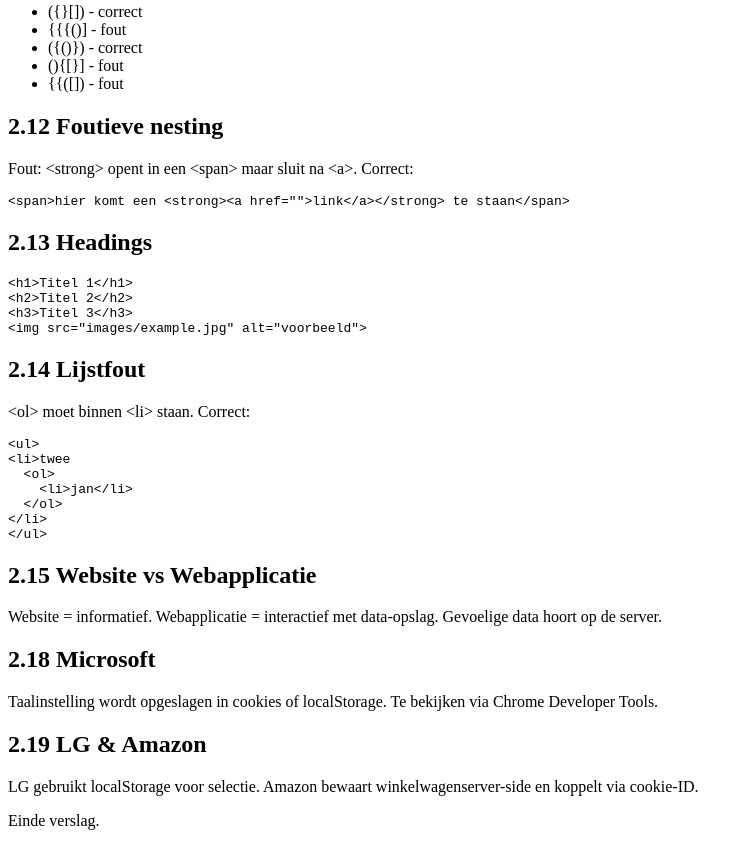
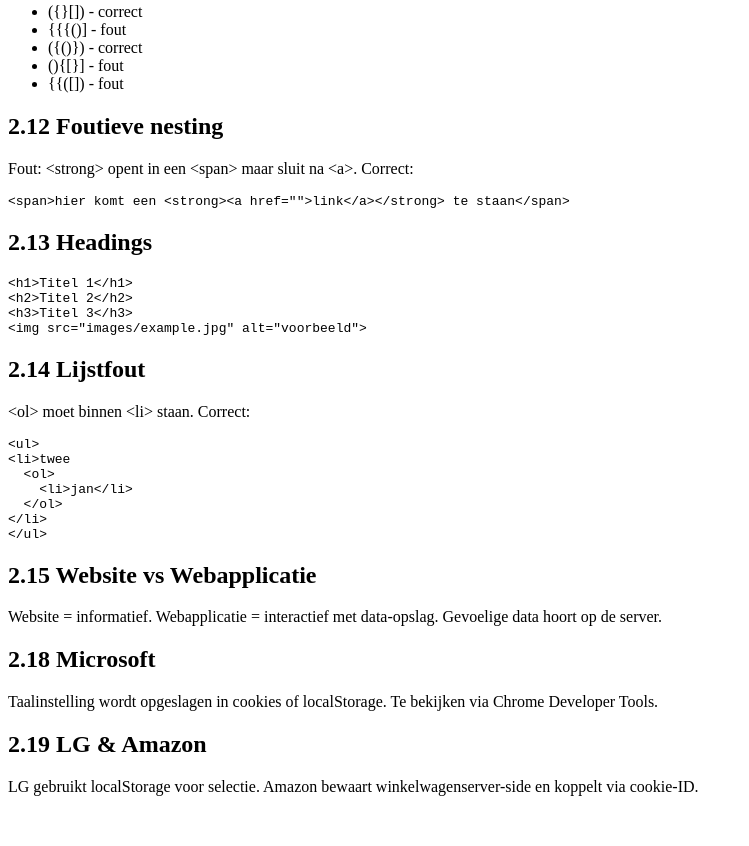
Before and after one commit to r1121377/webdevelopment, a plain HTML site: page index.html in a window 1280 px wide. Shown: the part 680-1526 px from the top of the page, without its empty margins (0-749 px from the left). After the commit the page ends 1492 px from the top, so only its background shows below. Drawn offline with Linux system fonts and the light colour scheme.

Commit message:
Update index.html

```diff
--- a/index.html
+++ b/index.html
@@ -72,7 +72,5 @@
 
 <h2>2.19 LG &amp; Amazon</h2>
 <p>LG gebruikt localStorage voor selectie. Amazon bewaart winkelwagenserver-side en koppelt via cookie-ID.</p>
-
-<p>Einde verslag.</p>
 </body>
 </html>
```
